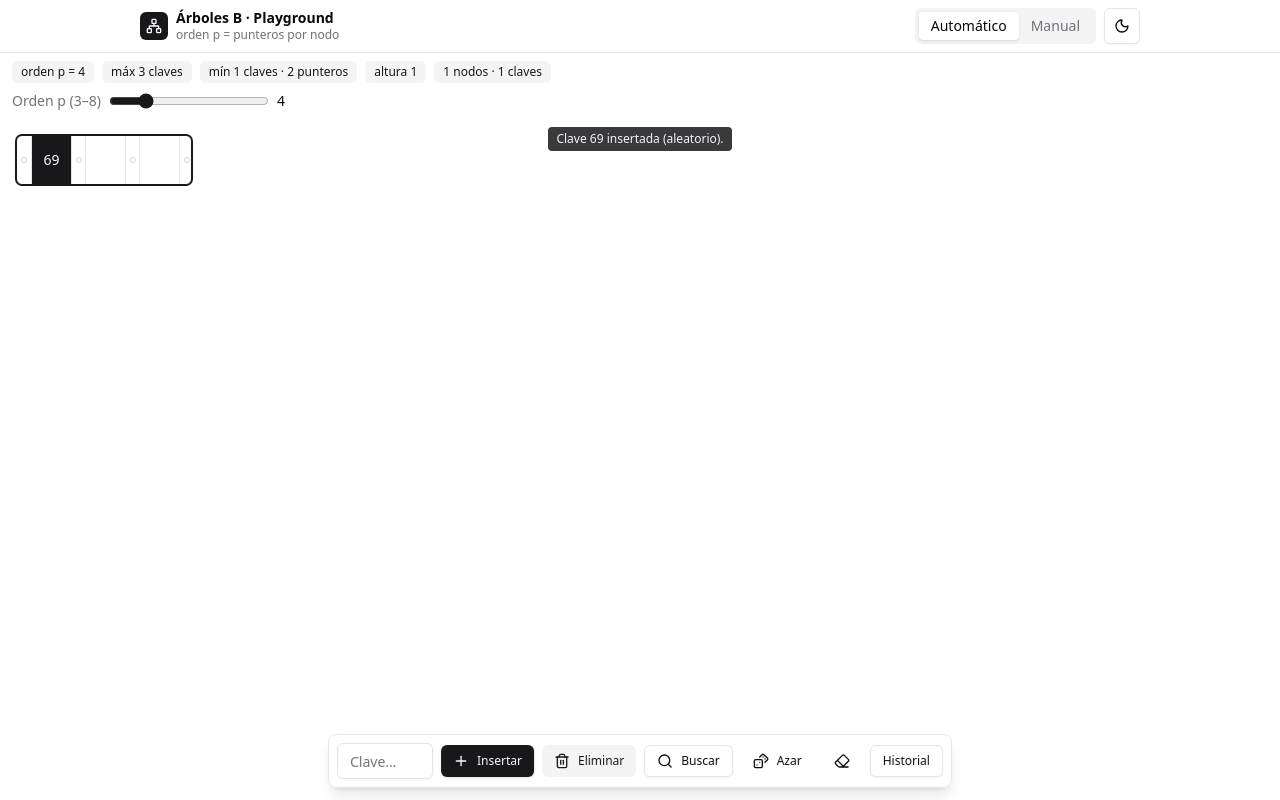
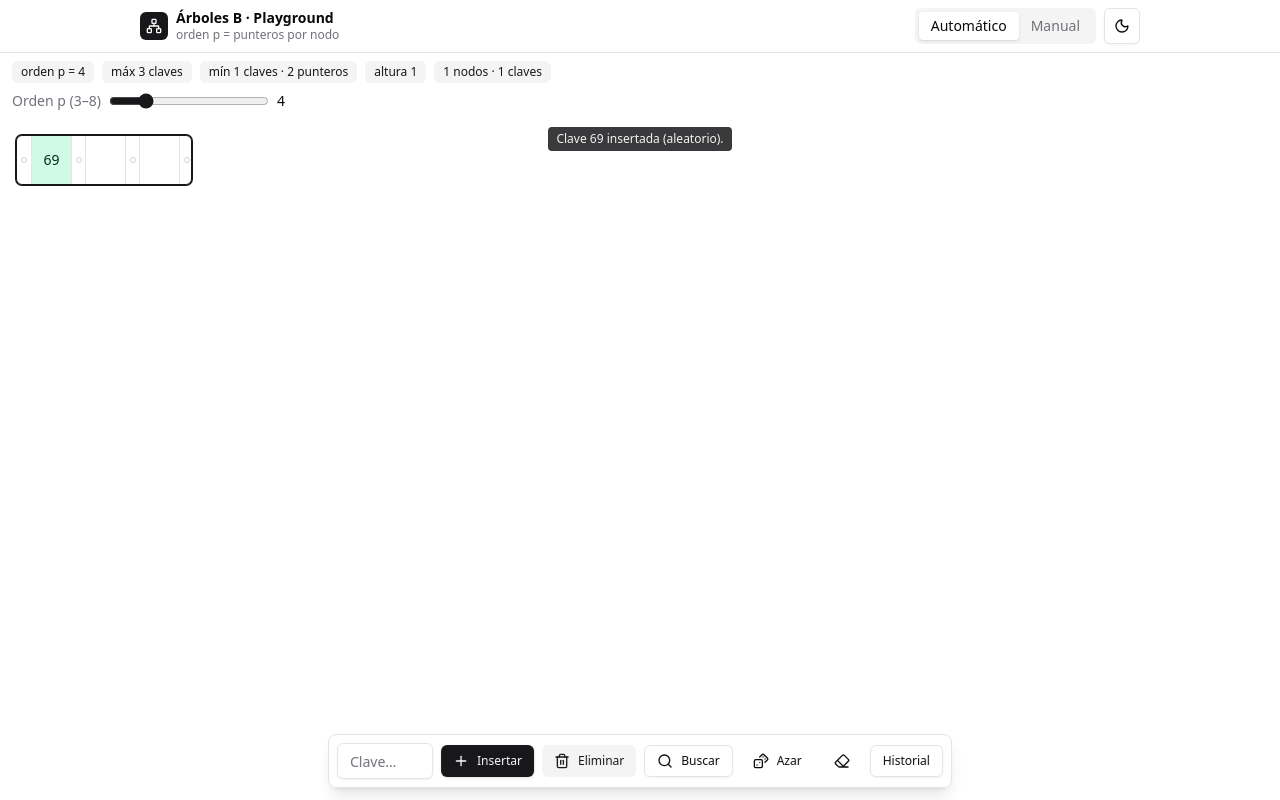
Before and after one commit to EmaSchiavoni/arboles-b, a React (Vite) app: page / in a window 1280 px wide. Both pictures are taken after a click on the button "Azar". Built offline with nearby package versions, Linux system fonts and the light colour scheme.

Commit message:
fix: marcar solo la clave insertada en verde en el automatico

```diff
--- a/src/routes/PlayAuto.tsx
+++ b/src/routes/PlayAuto.tsx
@@ -43,6 +43,7 @@ export function PlayAuto() {
   const [history, setHistory] = React.useState<HistItem[]>(() => load<HistItem[]>(KEYS.autoHistory, []));
   const [keyInput, setKeyInput] = React.useState('');
   const [highlight, setHighlight] = React.useState<Set<string>>(new Set());
+  const [lastKey, setLastKey] = React.useState<number | null>(null);
   const [message, setMessage] = React.useState<string | null>(null);
   const [showHistory, setShowHistory] = React.useState(false);
 
@@ -84,6 +85,7 @@ export function PlayAuto() {
     const next = insertKey({ ...tree, p }, k);
     setTree(next);
     setHighlight(new Set(searchPath(next.root, k)));
+    setLastKey(k);
     setMessage(`Clave ${k} insertada.`);
     pushHistory(`insertar ${k} → ok`);
     setKeyInput('');
@@ -99,6 +101,7 @@ export function PlayAuto() {
     }
     setTree(deleteKey({ ...tree, p }, k));
     setHighlight(new Set());
+    setLastKey(null);
     setMessage(`Clave ${k} eliminada.`);
     pushHistory(`eliminar ${k} → ok`);
     setKeyInput('');
@@ -109,6 +112,7 @@ export function PlayAuto() {
     if (k === null) return;
     const found = contains(tree.root, k);
     setHighlight(new Set(searchPath(tree.root, k)));
+    setLastKey(null);
     setMessage(found ? `Clave ${k} encontrada.` : `Clave ${k} no encontrada.`);
     pushHistory(`buscar ${k} → ${found ? 'encontrada' : 'no encontrada'}`);
   }
@@ -122,6 +126,7 @@ export function PlayAuto() {
     const next = insertKey({ ...tree, p }, k);
     setTree(next);
     setHighlight(new Set(searchPath(next.root, k)));
+    setLastKey(k);
     pushHistory(`insertar ${k} → ok (aleatorio)`);
     setMessage(`Clave ${k} insertada (aleatorio).`);
   }
@@ -129,6 +134,7 @@ export function PlayAuto() {
   function doClear() {
     setTree({ p, root: null });
     setHighlight(new Set());
+    setLastKey(null);
     setMessage('Árbol vaciado.');
     pushHistory('limpiar → árbol vacío');
   }
@@ -149,6 +155,7 @@ export function PlayAuto() {
     setP(clamped);
     setTree(rebuilt);
     setHighlight(new Set());
+    setLastKey(null);
     pushHistory(`orden p=${clamped} → reconstruido con ${keys.length} claves`);
   }
 
@@ -228,7 +235,7 @@ export function PlayAuto() {
                         <span
                           className={cn(
                             'flex items-center justify-center border-l border-border text-sm font-medium',
-                            hot && n.keys[s] !== undefined && 'bg-zinc-900 text-zinc-50 dark:bg-zinc-100 dark:text-zinc-900',
+                            lastKey !== null && n.keys[s] === lastKey && 'bg-emerald-100 text-emerald-950 dark:bg-emerald-950 dark:text-emerald-100',
                           )}
                         >
                           {n.keys[s] ?? ''}
```
